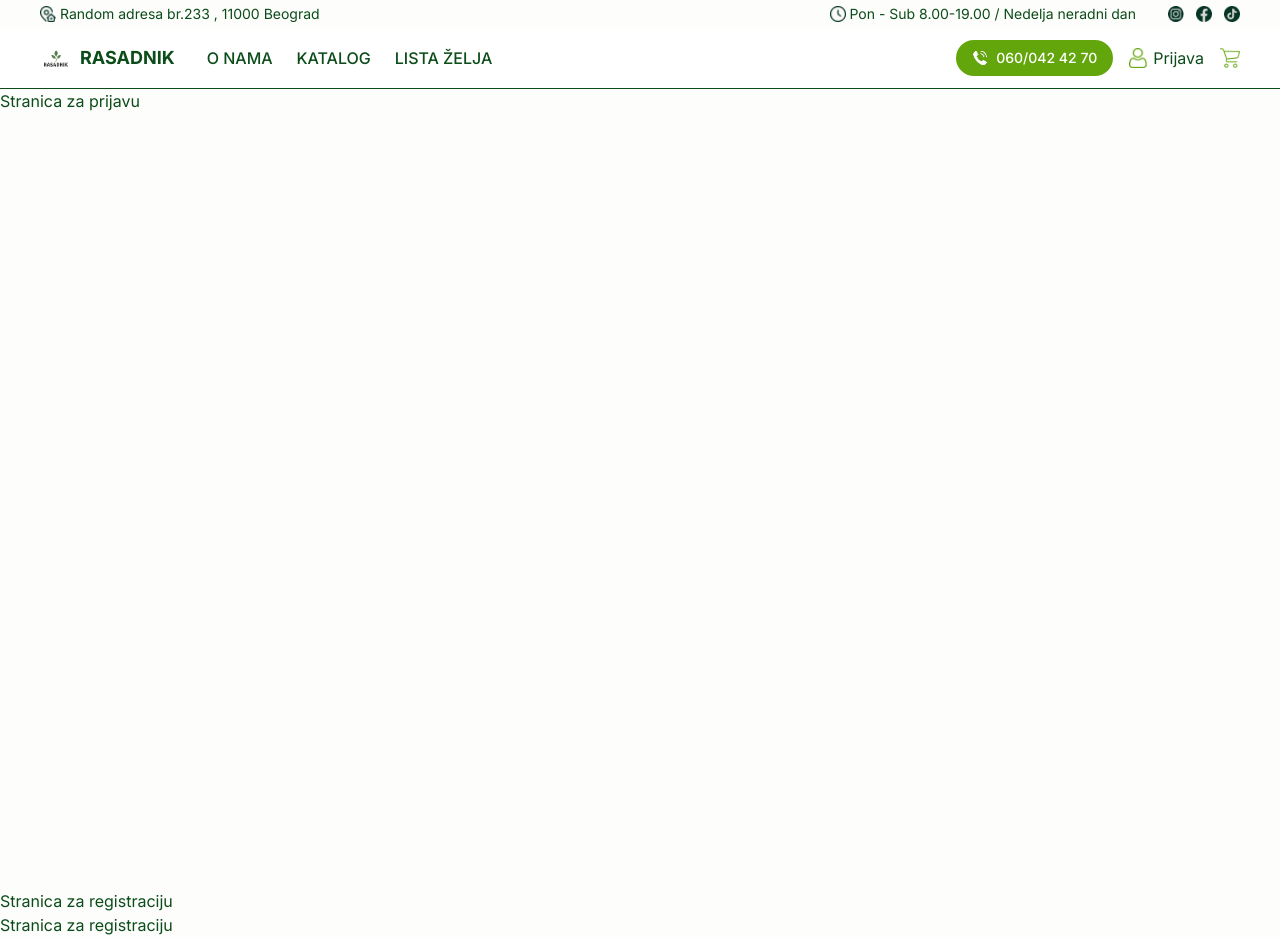
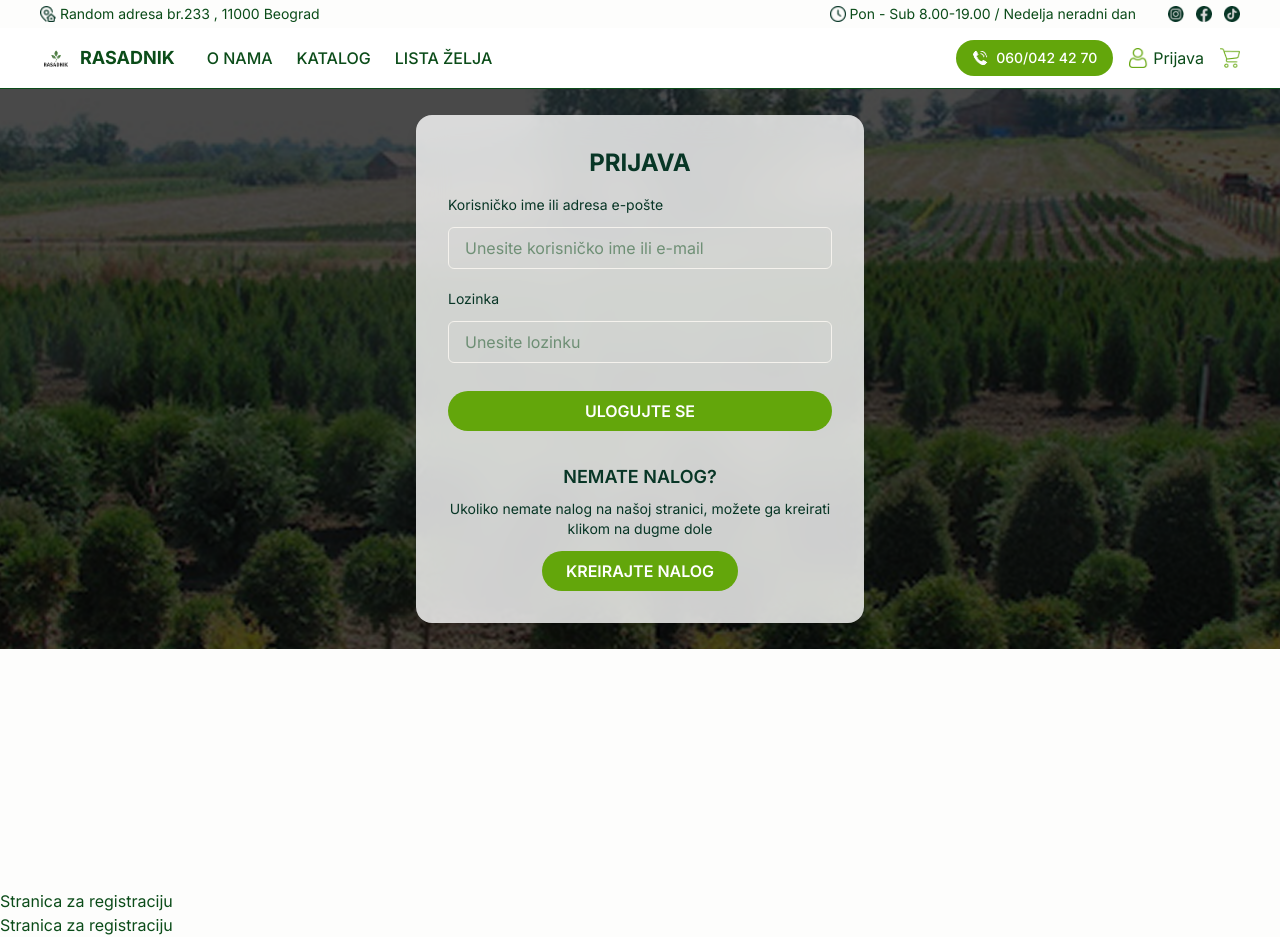
Before and after one commit to elab-development/klijentske-veb-tehnologije-2024-2023-0096-veb-aplikacija-za-rasadnik, a Next.js app in the folder rasadnik/: page /prijava in a window 1280 px wide. Built offline with nearby package versions, Linux system fonts and the light colour scheme.

Commit message:
napravljeni ui za prijavu i registraciju

```diff
--- a/rasadnik/src/app/prijava/page.tsx
+++ b/rasadnik/src/app/prijava/page.tsx
@@ -1,3 +1,62 @@
+"use client";
+
+import Link from "next/link";
+
 export default function PrijavaPage() {
-  return <div>Stranica za prijavu</div>;
+  return (
+    <div className="min-h-[70vh] flex items-center justify-center bg-cover bg-center"
+      style={{
+        backgroundImage: "url('/assets/rasadnik-bg.png')", // zameni po potrebi
+      }}
+    >
+      <div className="bg-white/80 backdrop-blur-lg p-8 rounded-2xl shadow-lg max-w-md w-full flex flex-col items-center">
+        <h1 className="text-2xl font-bold text-[#083626] mb-4">PRIJAVA</h1>
+
+        <form className="w-full flex flex-col gap-3">
+          <label className="text-[#083626] text-sm">Korisničko ime ili adresa e-pošte</label>
+          <input
+            type="text"
+            className="rounded-md px-4 py-2 border border-[#F5F2ED] focus:outline-none focus:ring-2"
+            placeholder="Unesite korisničko ime ili e-mail"
+          />
+
+          <label className="text-[#083626] text-sm mt-2">Lozinka</label>
+          <input
+            type="password"
+            className="rounded-md px-4 py-2 border border-[#F5F2ED] focus:outline-none focus:ring-2"
+            placeholder="Unesite lozinku"
+          />
+
+          <button
+            type="submit"
+            className="mt-4 rounded-full px-6 py-2 font-semibold hover:opacity-90 transition"
+            style={{
+              backgroundColor: "#63A60B",  // Svetlo zelena
+              color: "white",
+            }}
+          >
+            ULOGUJTE SE
+          </button>
+        </form>
+
+        <div className="mt-8 flex flex-col items-center">
+          <h2 className="text-lg font-semibold text-[#083626] mb-2">NEMATE NALOG?</h2>
+          <p className="text-[#083626] text-sm text-center mb-3">
+            Ukoliko nemate nalog na našoj stranici, možete ga kreirati klikom na dugme dole
+          </p>
+          <Link href="/registracija">
+            <button
+              className="rounded-full px-6 py-2 font-semibold hover:opacity-90 transition"
+              style={{
+                backgroundColor: "#63A60B",  // Svetlo zelena
+                color: "white",
+              }}
+            >
+              KREIRAJTE NALOG
+            </button>
+          </Link>
+        </div>
+      </div>
+    </div>
+  );
 }
--- a/rasadnik/src/app/registracija/page.tsx
+++ b/rasadnik/src/app/registracija/page.tsx
@@ -1,3 +1,54 @@
+"use client";
+
+import React from "react";
+
 export default function RegistracijaPage() {
-  return <div>Stranica za registraciju</div>;
+  return (
+    <div
+      className="min-h-screen flex items-center justify-center"
+      style={{
+        backgroundImage: "url('/assets/rasadnik-bg.png')",
+        backgroundSize: "cover",
+        backgroundPosition: "center",
+      }}
+    >
+      <div className="bg-white/80 backdrop-blur-md p-8 rounded-2xl shadow-md w-full max-w-md">
+        <h2 className="text-2xl font-semibold text-center mb-6 text-[#083626]">
+          Kreiranje Naloga
+        </h2>
+        <form className="space-y-4">
+          <input
+            type="text"
+            placeholder="Korisničko ime"
+            className="w-full px-4 py-2 rounded-md border border-gray-300 focus:outline-none focus:ring-2 focus:ring-[#63A60B]"
+          />
+          <input
+            type="email"
+            placeholder="E-pošta"
+            className="w-full px-4 py-2 rounded-md border border-gray-300 focus:outline-none focus:ring-2 focus:ring-[#63A60B]"
+          />
+          <input
+            type="tel"
+            placeholder="Telefon"
+            className="w-full px-4 py-2 rounded-md border border-gray-300 focus:outline-none focus:ring-2 focus:ring-[#63A60B]"
+          />
+          <input
+            type="password"
+            placeholder="Lozinka"
+            className="w-full px-4 py-2 rounded-md border border-gray-300 focus:outline-none focus:ring-2 focus:ring-[#63A60B]"
+          />
+
+          <button
+            type="submit"
+            className="w-full py-2 rounded-full transition text-white"
+            style={{
+              backgroundColor: "#63A60B", // svetlozelena
+            }}
+          >
+            KREIRAJTE NALOG
+          </button>
+        </form>
+      </div>
+    </div>
+  );
 }
```
Also changed, not shown: rasadnik/public/assets/rasadnik-bg.png (added).
